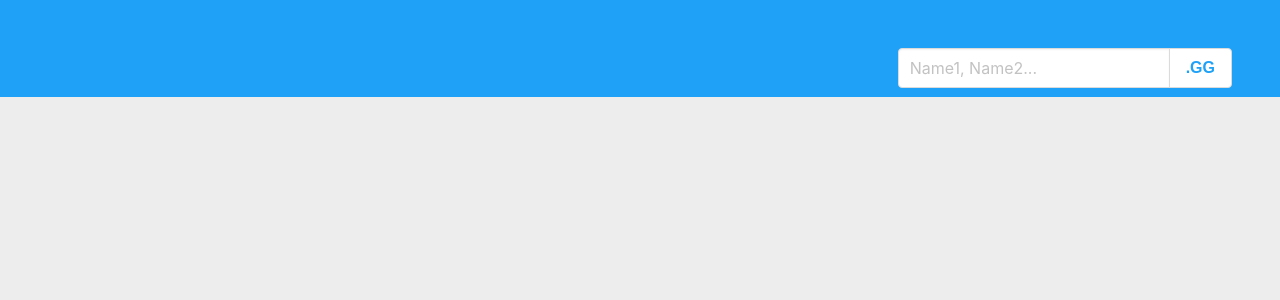
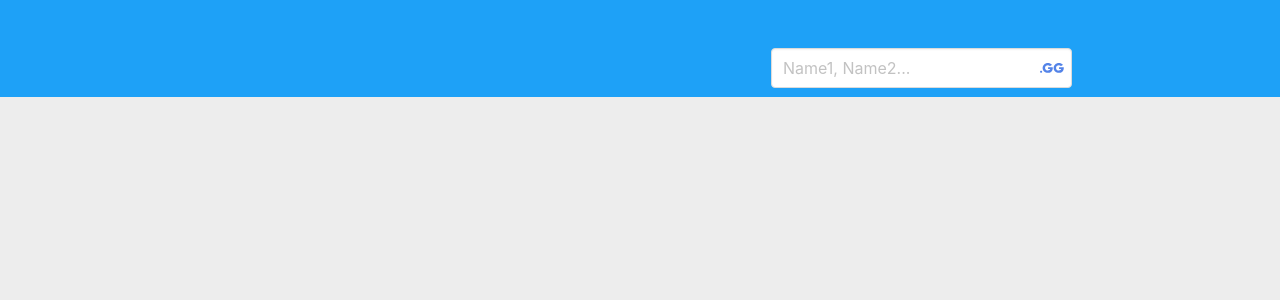
Before and after one commit to ChapotonTom/lol-summoner-page, a React (Create React App) app: page / in a window 1280 px wide. Shown: the top 300 px of the page. Built offline with nearby package versions, Linux system fonts and the light colour scheme.

Commit message:
summoner input search - fixes

```diff
--- a/src/components/Header/Header.js
+++ b/src/components/Header/Header.js
@@ -1,5 +1,7 @@
 import React, { useState } from "react";
 import "./header.css";
+
+import OPGGLOGO from "../../assets/images/op-gg-logo.svg";
 
 export const Header = (props) => {
   const [summonerName, setSummonerName] = useState("");
@@ -20,10 +22,11 @@ export const Header = (props) => {
 
   return (
     <div className="section header-container">
+      <div className="container px-3" style={{ width: "75%" }}>
         <div className="level-right">
           <div className="level-item">
             <div className="field has-addons">
-            <p className="control">
+              <div className="control has-icons-right">
                 <input
                   className="input"
                   type="text"
@@ -31,15 +34,18 @@ export const Header = (props) => {
                   onChange={(ev) => handleSummonerNameInput(ev.target.value)}
                   onKeyDown={handleKeyDown}
                 />
-            </p>
-            <p className="control">
-              <button
-                className="button button-input-gg"
-                onClick={confirmSummonerSearch}
+                <div
+                  className="icon is-right"
+                  style={{ pointerEvents: "initial", cursor: "pointer" }}
                 >
-                .GG
-              </button>
-            </p>
+                  <img
+                    alt="opgglogo"
+                    src={OPGGLOGO}
+                    className={"button-logo-opgg"}
+                  />
+                </div>
+              </div>
+            </div>
           </div>
         </div>
       </div>
--- a/src/components/Header/header.css
+++ b/src/components/Header/header.css
@@ -9,8 +9,20 @@
   width: 500px;
 }
 
+.summoner-search-input {
+  border: transparent;
+}
+
+.summoner-search-input:focus {
+  outline-width: 0;
+  outline: none;
+}
+
 .button-input-gg {
-  color: #1ea1f7;
-  font-weight: bold;
-  font-family: revert;
+  border: transparent;
 }
+
+.button-logo-opgg {
+  width: 30px;
+  border: solid transparent;
+}
```
Also changed, not shown: src/assets/images/op-gg-logo.svg (added). Lines whose indentation alone changed are shown as unchanged.
